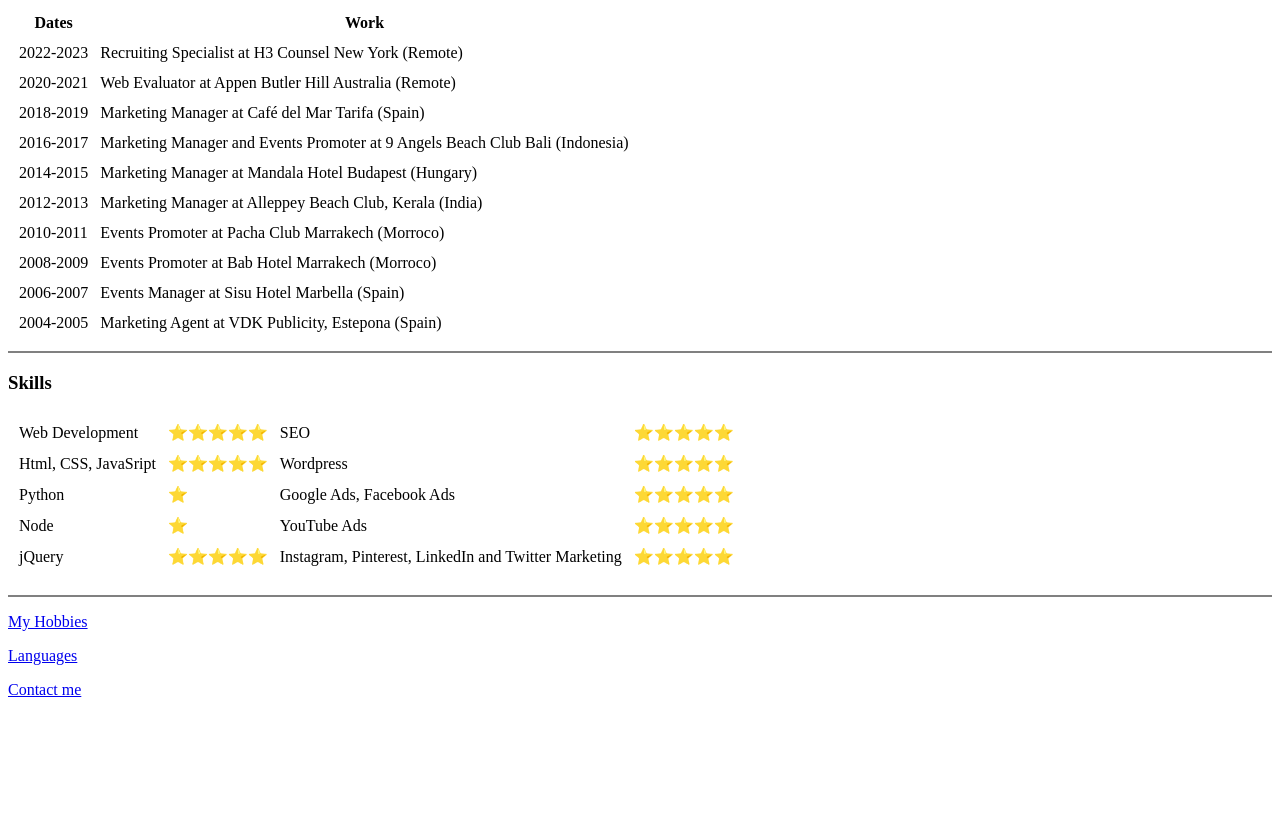
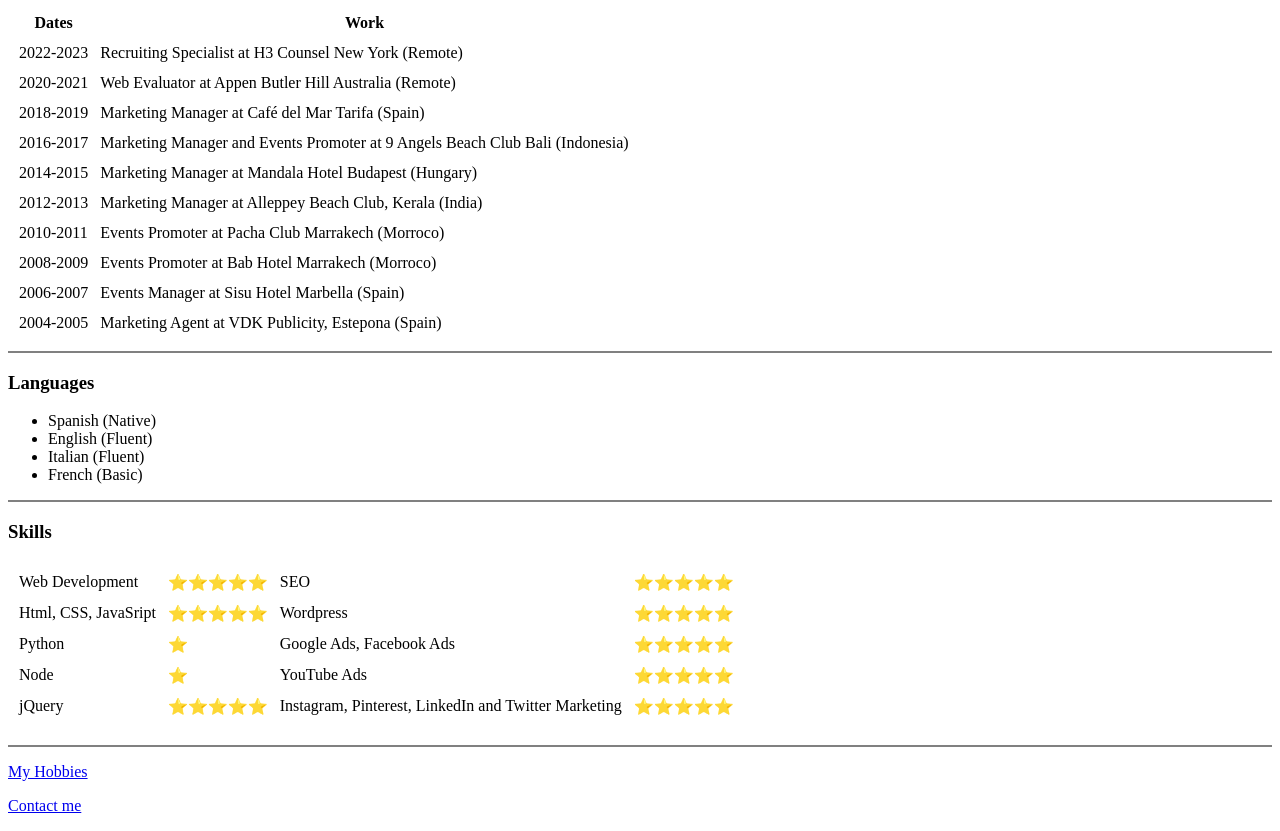
Before and after one commit to therainbowcode/My-Resume, a plain HTML site: page index.html in a window 1280 px wide. Shown: the part 452-1283 px from the top of the page. Before the commit the page ends 1167 px from the top, so only its background shows below. Drawn offline with Linux system fonts and the light colour scheme.

Commit message:
Update index.html

```diff
--- a/index.html
+++ b/index.html
@@ -65,6 +65,14 @@
         </tbody>
     </table>
     <hr size=2 noshade>
+    <h3>Languages</h3>
+    <ul>
+      <li>Spanish (Native)</li>
+      <li>English (Fluent)</li>
+      <li>Italian (Fluent)</li>
+      <li>French (Basic)</li>
+    </ul>
+    <hr size=2 noshade>
     <h3>Skills</h3>
     <table cellspacing="10">
       <tbody>
@@ -100,7 +108,6 @@
 
     <hr size=2 noshade>
     <p><a href="hobbies.html">My Hobbies</a></p>
-    <p><a href="languages.html">Languages</a></p>
     <p><a href="contact me.html">Contact me</a></p>
 
 
```
